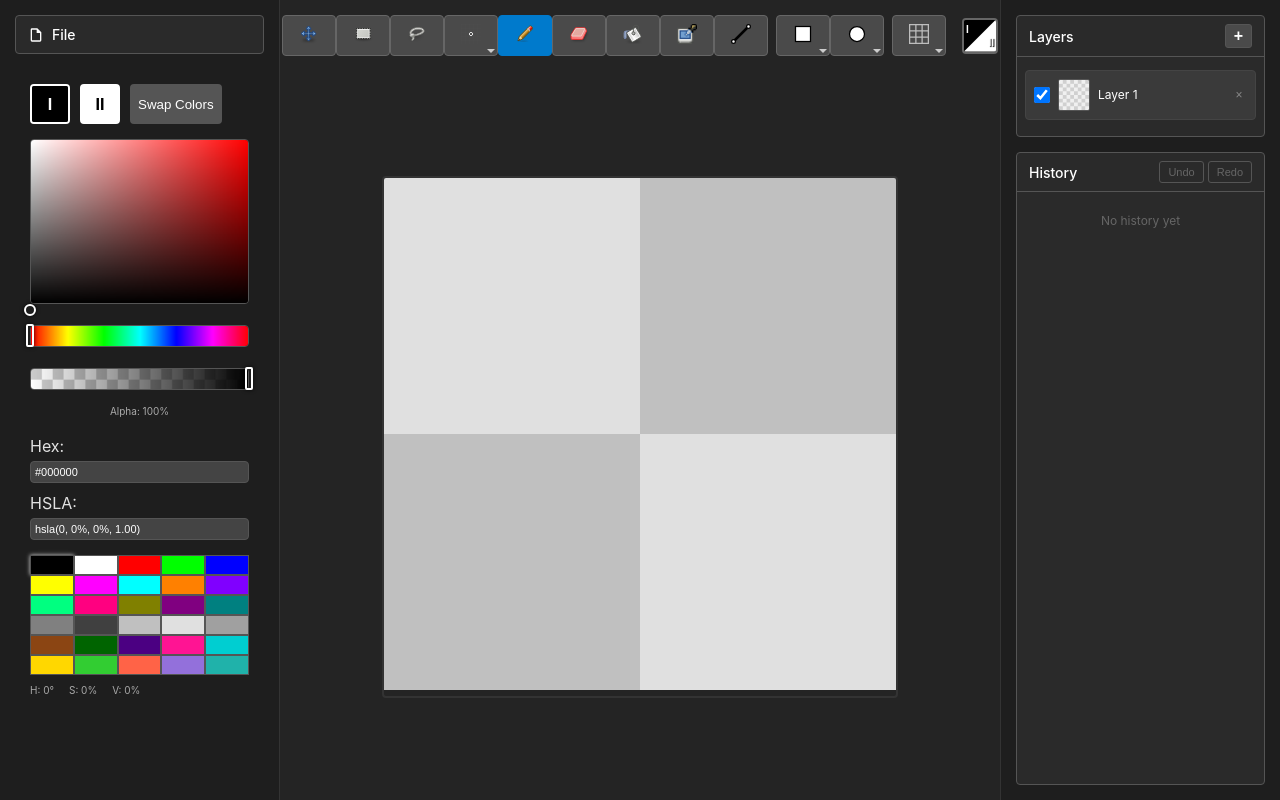
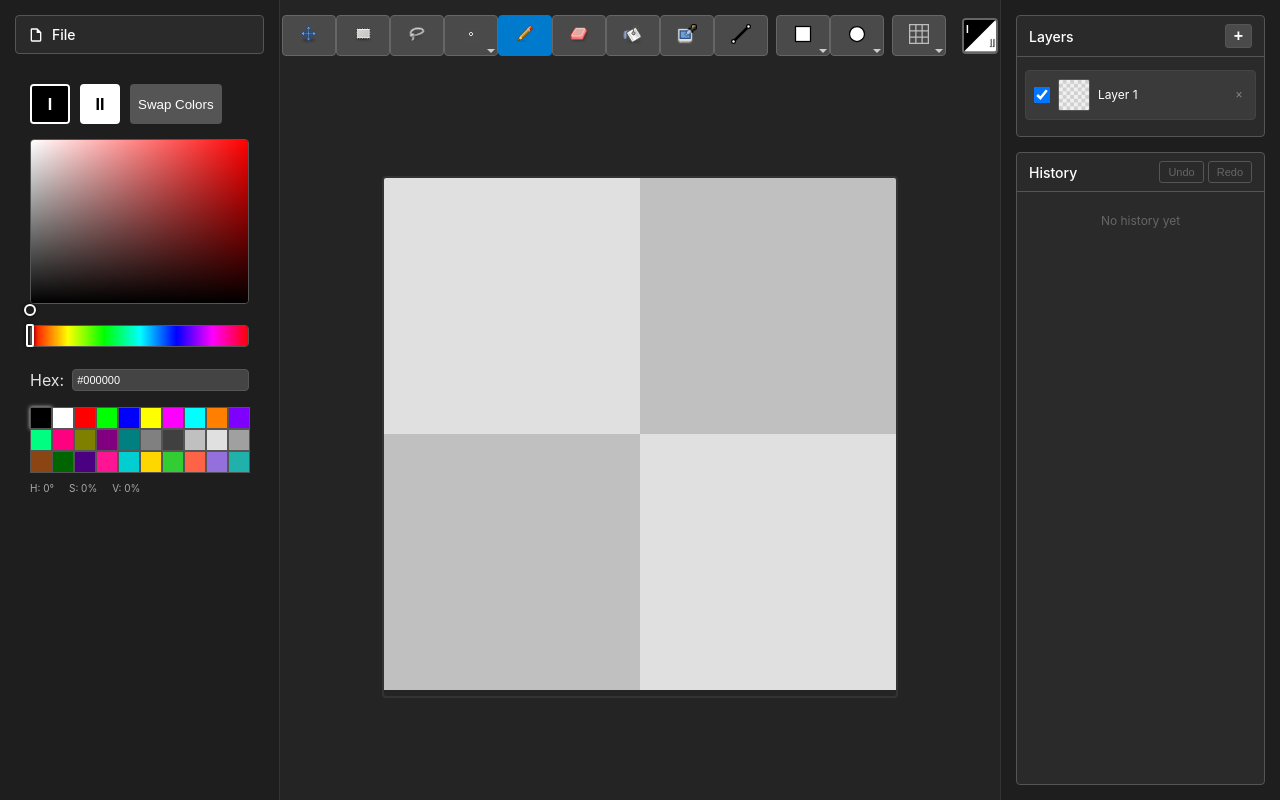
Before and after one commit to YamesYamerson/spritemaker, a React (Vite) app: page / in a window 1280 px wide. Built offline with nearby package versions, Linux system fonts and the light colour scheme.

Commit message:
feat: color picker
removed alpha stuff, put swatch in rows of 10 and increased size

```diff
--- a/src/components/ColorPicker.tsx
+++ b/src/components/ColorPicker.tsx
@@ -60,16 +60,16 @@ const ColorPicker: React.FC<ColorPickerProps> = ({
   const [hue, setHue] = useState(0)
   const [saturation, setSaturation] = useState(100)
   const [value, setValue] = useState(100)
-  const [alpha, setAlpha] = useState(1)
+
   const [currentColor, setCurrentColor] = useState(primaryColor)
 
   // Drag state
   const [isDragging, setIsDragging] = useState(false)
-  const [dragType, setDragType] = useState<'gradient' | 'hue' | 'alpha' | null>(null)
+  const [dragType, setDragType] = useState<'gradient' | 'hue' | null>(null)
 
   const gradientRef = useRef<HTMLCanvasElement>(null)
   const hueRef = useRef<HTMLCanvasElement>(null)
-  const alphaRef = useRef<HTMLCanvasElement>(null)
+
 
   // Default color palette (similar to Aseprite) - memoized to prevent recreation
   const defaultColors: Color[] = useMemo(() => [
@@ -181,60 +181,7 @@ const ColorPicker: React.FC<ColorPickerProps> = ({
     }
   }, []) // Empty dependency array - only run once
 
-  // Draw alpha bar - only when HSV changes
-  useEffect(() => {
-    const canvas = alphaRef.current
-    if (!canvas) return
 
-    const ctx = canvas.getContext('2d')
-    if (!ctx) return
-
-    const width = canvas.width
-    const height = canvas.height
-
-    // Clear canvas first
-    ctx.clearRect(0, 0, width, height)
-
-    // Draw checkerboard background pattern
-    const checkerSize = 8
-    for (let x = 0; x < width; x += checkerSize) {
-      for (let y = 0; y < height; y += checkerSize) {
-        const isEven = ((x / checkerSize) + (y / checkerSize)) % 2 === 0
-        ctx.fillStyle = isEven ? '#ccc' : '#fff'
-        ctx.fillRect(x, y, checkerSize, height - y < checkerSize ? height - y : checkerSize)
-      }
-    }
-
-    try {
-      // Create alpha gradient from transparent to full color
-      const gradient = createSafeGradient(ctx, 0, 0, width, 0, [
-        { offset: 0, color: 'transparent' },
-        { offset: 1, color: hsvToRgb(hue, saturation, value) }
-      ])
-
-      if (gradient) {
-        ctx.fillStyle = gradient
-        ctx.fillRect(0, 0, width, height)
-      } else {
-        // Fallback to solid color if gradient creation fails
-        const color = hsvToRgb(hue, saturation, value)
-        ctx.fillStyle = color
-        ctx.fillRect(0, 0, width, height)
-      }
-    } catch (error) {
-      console.warn('Failed to create alpha gradient:', error)
-      // Fallback to solid color
-      try {
-        const color = hsvToRgb(hue, saturation, value)
-        ctx.fillStyle = color
-        ctx.fillRect(0, 0, width, height)
-      } catch (fallbackError) {
-        // Final fallback
-        ctx.fillStyle = '#000000'
-        ctx.fillRect(0, 0, width, height)
-      }
-    }
-  }, [hue, saturation, value, alpha])
 
   // Handle canvas clicks
   const handleGradientClick = useCallback((e: React.MouseEvent<HTMLCanvasElement>) => {
@@ -280,37 +227,19 @@ const ColorPicker: React.FC<ColorPickerProps> = ({
     }
   }, [saturation, value, handleColorChange])
 
-  const handleAlphaClick = useCallback((e: React.MouseEvent<HTMLCanvasElement>) => {
-    const canvas = e.currentTarget
-    const rect = canvas.getBoundingClientRect()
-    const x = e.clientX - rect.left
 
-    // Calculate alpha value (0-1) from x position
-    const newAlpha = Math.max(0, Math.min(1, x / rect.width))
-
-    setAlpha(newAlpha)
-
-    try {
-      const newColor = hsvToRgb(hue, saturation, value)
-      handleColorChange(newColor)
-    } catch (error) {
-      console.warn('Failed to convert HSV to RGB in alpha click:', error)
-    }
-  }, [hue, saturation, value, handleColorChange])
 
   // Handle initial clicks when mouse down occurs
-  const handleInitialClick = useCallback((e: React.MouseEvent<HTMLCanvasElement>, type: 'gradient' | 'hue' | 'alpha') => {
+  const handleInitialClick = useCallback((e: React.MouseEvent<HTMLCanvasElement>, type: 'gradient' | 'hue') => {
     if (type === 'gradient') {
       handleGradientClick(e)
-    } else if (type === 'alpha') {
-      handleAlphaClick(e)
     } else if (type === 'hue') {
       handleHueClick(e)
     }
-  }, [handleGradientClick, handleHueClick, handleAlphaClick])
+  }, [handleGradientClick, handleHueClick])
 
   // Mouse event handlers for drag functionality
-  const handleMouseDown = useCallback((e: React.MouseEvent<HTMLCanvasElement>, type: 'gradient' | 'hue' | 'alpha') => {
+  const handleMouseDown = useCallback((e: React.MouseEvent<HTMLCanvasElement>, type: 'gradient' | 'hue') => {
     setIsDragging(true)
     setDragType(type)
     e.preventDefault()
@@ -326,10 +255,8 @@ const ColorPicker: React.FC<ColorPickerProps> = ({
       handleGradientClick(e)
     } else if (dragType === 'hue') {
       handleHueClick(e)
-    } else if (dragType === 'alpha') {
-      handleAlphaClick(e)
     }
-  }, [isDragging, dragType, handleGradientClick, handleHueClick, handleAlphaClick])
+  }, [isDragging, dragType, handleGradientClick, handleHueClick])
 
   const handleMouseUp = useCallback(() => {
     setIsDragging(false)
@@ -523,83 +450,23 @@ const ColorPicker: React.FC<ColorPickerProps> = ({
         />
       </div>
 
-      {/* Alpha bar */}
-      <div style={{ marginBottom: '15px' }}>
-        {/* Alpha bar container with relative positioning for the marker */}
-        <div style={{ position: 'relative', marginBottom: '8px' }}>
-          <canvas
-            ref={alphaRef}
-            width={160}
-            height={15}
-            onMouseDown={(e) => handleMouseDown(e, 'alpha')}
-            onMouseMove={handleMouseMove}
-            onMouseUp={handleMouseUp}
-            style={{
-              width: '100%',
-              height: 'auto',
-              border: '1px solid #555',
-              borderRadius: '4px',
-              cursor: isDragging && dragType === 'alpha' ? 'grabbing' : 'crosshair'
-            }}
-          />
-          {/* Current alpha marker - positioned relative to the canvas container */}
-          <div
-            style={{
-              position: 'absolute',
-              left: `${(alpha * 100)}%`,
-              top: '-1px',
-              width: '8px',
-              height: '23px',
-              border: '2px solid #fff',
-              borderRadius: '2px',
-              backgroundColor: 'transparent',
-              transform: 'translateX(-50%)',
-              pointerEvents: 'none',
-              boxShadow: '0 0 4px rgba(0,0,0,0.8)',
-              boxSizing: 'border-box'
-            }}
-          />
-        </div>
 
-
-
-        {/* Alpha percentage display */}
-        <div style={{
-          fontSize: '10px',
-          color: '#aaa',
-          textAlign: 'center'
-        }}>
-          Alpha: {Math.round(alpha * 100)}%
-        </div>
-      </div>
 
       {/* Color inputs */}
       <div style={{ marginBottom: '15px' }}>
-        <div style={{ marginBottom: '8px' }}>
-          <label>Hex:</label>
+        <div style={{
+          display: 'flex',
+          alignItems: 'center',
+          gap: '8px',
+          marginBottom: '8px'
+        }}>
+          <label style={{ whiteSpace: 'nowrap' }}>Hex:</label>
           <input
             type="text"
             value={primaryColor}
             onChange={handleHexChange}
             style={{
-              width: '100%',
-              padding: '4px',
-              backgroundColor: '#444',
-              border: '1px solid #555',
-              borderRadius: '4px',
-              color: '#fff',
-              fontSize: '11px'
-            }}
-          />
-        </div>
-        <div style={{ marginBottom: '8px' }}>
-          <label>HSLA:</label>
-          <input
-            type="text"
-            value={`hsla(${Math.round(hue)}, ${Math.round(saturation)}%, ${Math.round(value)}%, ${alpha.toFixed(2)})`}
-            readOnly
-            style={{
-              width: '100%',
+              flex: 1,
               padding: '4px',
               backgroundColor: '#444',
               border: '1px solid #555',
@@ -614,7 +481,7 @@ const ColorPicker: React.FC<ColorPickerProps> = ({
       {/* Color swatches */}
       <div style={{
         display: 'grid',
-        gridTemplateColumns: 'repeat(5, 1fr)',
+        gridTemplateColumns: 'repeat(10, 22px)',
         gap: '0px',
         marginTop: '15px'
       }}>
@@ -623,8 +490,8 @@ const ColorPicker: React.FC<ColorPickerProps> = ({
             key={index}
             onClick={() => handleColorChange(color)}
             style={{
-              width: '100%',
-              height: '20px',
+              width: '22px',
+              height: '22px',
               backgroundColor: color,
               border: '1px solid #555',
               borderRadius: '0px',
```
